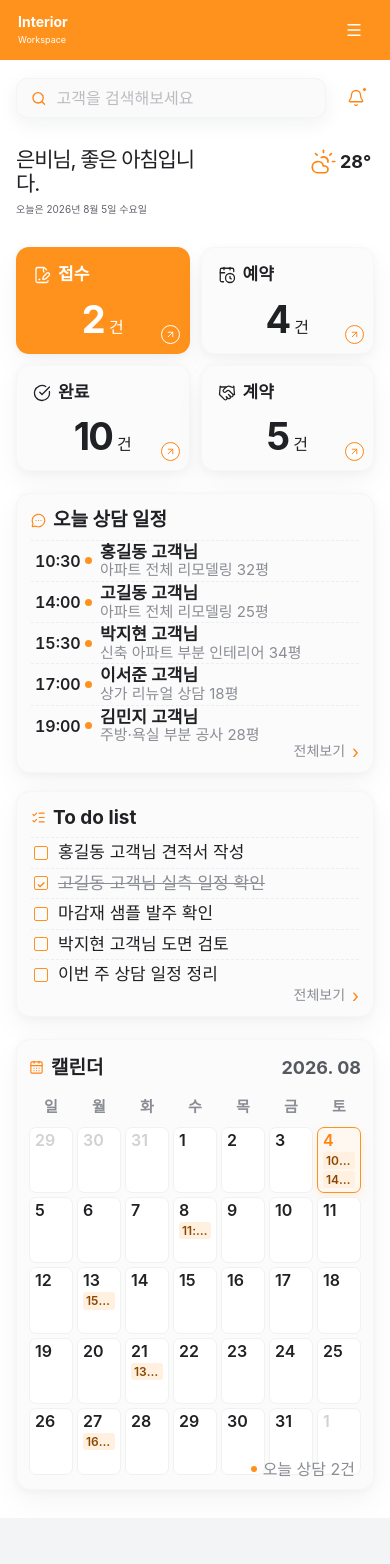
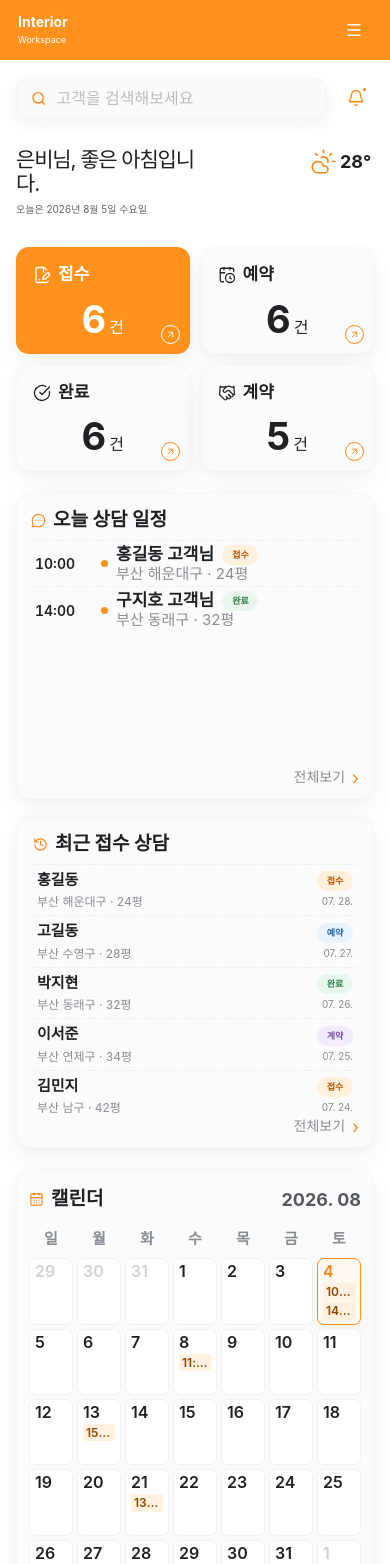
Before and after one commit to alab01bella-cell/interior_workspace, a Next.js app: page / in a window 390 px wide. Shown: the top 1564 px of the page. Before the commit the page ends 1518 px from the top, so only its background shows below. Built offline with nearby package versions, Linux system fonts and the light colour scheme.

Commit message:
feat: connect consultations to dashboard

```diff
--- a/src/app/globals.css
+++ b/src/app/globals.css
@@ -124,6 +124,7 @@ button:focus-visible, a:focus-visible, input:focus-visible {
 
 .stats-grid { display: grid; grid-template-columns: repeat(4, minmax(0, 1fr)); gap: clamp(16px, 2.5vw, 34px); margin-top: clamp(24px, 4vh, 38px); }
 .stat-card {
+  display: block;
   position: relative;
   min-height: 104px;
   padding: 14px 16px;
@@ -132,6 +133,8 @@ button:focus-visible, a:focus-visible, input:focus-visible {
   border: 1px solid #f7f7f8;
   border-radius: 13px;
   box-shadow: var(--shadow-card);
+  color: inherit;
+  text-decoration: none;
 }
 .stat-card--featured { color: #fff; background: var(--brand); border-color: transparent; }
 .stat-card-label { display: flex; align-items: center; gap: 7px; font-size: 17px; font-weight: 600; }
@@ -139,9 +142,10 @@ button:focus-visible, a:focus-visible, input:focus-visible {
 .stat-card p { display: flex; align-items: baseline; justify-content: center; gap: 5px; margin: 12px 0 0; }
 .stat-card p strong { font-size: 38px; line-height: 1; letter-spacing: -.05em; }
 .stat-card p span { font-size: 16px; }
-.stat-card button { position: absolute; right: 9px; bottom: 9px; display: grid; width: 19px; height: 19px; padding: 0; place-items: center; color: var(--brand-strong); background: #fff; border: 1px solid currentColor; border-radius: 50%; cursor: pointer; }
-.stat-card button svg { width: 11px; height: 11px; }
-.stat-card--featured button { color: #fff; background: transparent; }
+.stat-card-link-icon { position: absolute; right: 9px; bottom: 9px; display: grid; width: 19px; height: 19px; place-items: center; color: var(--brand-strong); background: #fff; border: 1px solid currentColor; border-radius: 50%; }
+.stat-card-link-icon svg { width: 11px; height: 11px; }
+.stat-card--featured .stat-card-link-icon { color: #fff; background: transparent; }
+.stat-skeleton { display: block; width: 42px; height: 30px; border-radius: 7px; background: linear-gradient(90deg, rgba(170,172,176,.16), rgba(170,172,176,.34), rgba(170,172,176,.16)); background-size: 200% 100%; animation: dashboard-shimmer 1.2s infinite; }
 
 .dashboard-grid { display: grid; grid-template-columns: minmax(0, 1fr) minmax(360px, 1fr); gap: clamp(22px, 2.5vw, 38px); min-height: 0; flex: 1; margin-top: 22px; }
 .dashboard-column { display: grid; grid-template-rows: repeat(2, minmax(0, 1fr)); gap: 18px; min-height: 0; }
@@ -151,18 +155,31 @@ button:focus-visible, a:focus-visible, input:focus-visible {
 .panel-title h2 { margin: 0; font-size: 19px; font-weight: 700; }
 .schedule-card, .todo-card { display: flex; min-height: 0; flex-direction: column; padding: 12px 16px 26px; overflow: hidden; }
 .schedule-list { display: grid; grid-template-rows: repeat(5, minmax(0, 1fr)); min-height: 0; flex: 1; margin-top: 5px; }
-.schedule-item { display: grid; grid-template-columns: 42px 7px 1fr; gap: 8px; align-items: center; min-height: 0; padding: 2px 4px; border-top: 1px dashed var(--line); }
-.schedule-item time { font-size: 16px; font-weight: 600; font-variant-numeric: tabular-nums; }
+.schedule-item { display: grid; grid-template-columns: 58px 7px 1fr; gap: 8px; align-items: center; min-height: 0; padding: 4px; color: inherit; border-top: 1px dashed var(--line); text-decoration: none; }
+.schedule-item time { font-size: 14px; font-weight: 600; font-variant-numeric: tabular-nums; }
 .schedule-dot { width: 7px; height: 7px; background: var(--brand); border-radius: 50%; }
 .schedule-item strong { display: block; font-size: 17px; font-weight: 600; line-height: 1.1; }
+.schedule-item strong .status-badge { min-width: 36px; height: 20px; margin-left: 4px; padding: 0 6px; font-size: 9px; vertical-align: 2px; }
 .schedule-item p { margin: 1px 0 0; overflow: hidden; color: var(--muted); font-size: 15px; line-height: 1.1; text-overflow: ellipsis; white-space: nowrap; }
-.text-link { position: absolute; right: 14px; bottom: 7px; padding: 0; color: var(--muted); background: transparent; border: 0; font-size: 14px; cursor: pointer; }
+.text-link { position: absolute; right: 14px; bottom: 7px; padding: 0; color: var(--muted); background: transparent; border: 0; font-size: 14px; text-decoration: none; cursor: pointer; }
 .text-link span { margin-left: 3px; color: var(--brand-strong); font-size: 18px; vertical-align: -2px; }
 .todo-list { display: grid; grid-template-rows: repeat(5, minmax(0, 1fr)); min-height: 0; flex: 1; gap: 0; margin-top: 5px; }
 .todo-list label { display: flex; min-height: 0; align-items: center; gap: 10px; padding: 2px 3px; border-top: 1px dashed var(--line); font-size: 17px; cursor: pointer; }
 .todo-list input { appearance: none; display: grid; width: 14px; height: 14px; margin: 0; place-items: center; border: 1px solid var(--brand); border-radius: 2px; }
 .todo-list input:checked::after { content: "✓"; color: var(--brand-strong); font-size: 10px; font-weight: 700; }
 .todo-list .is-completed span { color: var(--muted); text-decoration: line-through; }
+.recent-card { display: flex; min-height: 0; flex-direction: column; padding: 12px 16px 26px; overflow: hidden; }
+.recent-list { display: grid; grid-template-rows: repeat(5, minmax(0, 1fr)); min-height: 0; flex: 1; margin-top: 5px; }
+.recent-item { display: flex; min-width: 0; align-items: center; justify-content: space-between; gap: 10px; padding: 4px; color: inherit; border-top: 1px dashed var(--line); text-decoration: none; }
+.recent-item > div { min-width: 0; }
+.recent-item > div:last-child { display: grid; flex: none; justify-items: end; gap: 3px; }
+.recent-item strong { display: block; overflow: hidden; font-size: 15px; text-overflow: ellipsis; white-space: nowrap; }
+.recent-item p { margin: 2px 0 0; overflow: hidden; color: var(--muted); font-size: 12px; text-overflow: ellipsis; white-space: nowrap; }
+.recent-item time { color: var(--muted); font-size: 10px; }
+.recent-item .status-badge { min-width: 36px; height: 20px; padding: 0 6px; font-size: 9px; }
+.dashboard-empty { display: grid; height: 100%; margin: 0; place-items: center; color: var(--muted); font-size: 13px; text-align: center; }
+.dashboard-row-skeleton { align-self: center; width: 100%; height: 28px; border-radius: 7px; background: linear-gradient(90deg, #f2f2f3, #e8e9eb, #f2f2f3); background-size: 200% 100%; animation: dashboard-shimmer 1.2s infinite; }
+@keyframes dashboard-shimmer { to { background-position: -200% 0; } }
 
 .calendar-card { display: flex; min-height: 0; height: 100%; flex-direction: column; padding: 14px 18px; overflow: hidden; }
 .calendar-heading { display: flex; align-items: center; justify-content: space-between; }
@@ -337,7 +354,7 @@ button:focus-visible, a:focus-visible, input:focus-visible {
   .dashboard-grid { grid-template-columns: 1fr; }
   .dashboard-column { grid-template-rows: auto; }
   .calendar-card { min-height: 380px; overflow: visible; }
-  .schedule-card, .todo-card { min-height: 184px; overflow: visible; }
+  .schedule-card, .todo-card, .recent-card { min-height: 184px; overflow: visible; }
   .consultations-page { margin-top: 24px; }
   .consultations-heading { align-items: flex-start; }
   .consultations-heading h1 { font-size: 30px; }
--- a/src/app/page.tsx
+++ b/src/app/page.tsx
@@ -1,10 +1,7 @@
 import { CloudSun } from "lucide-react";
 import { AppShell } from "@/components/layout/app-shell";
-import { CalendarCard } from "@/components/dashboard/calendar-card";
-import { ScheduleCard } from "@/components/dashboard/schedule-card";
-import { StatCard } from "@/components/dashboard/stat-card";
-import { TodoCard } from "@/components/dashboard/todo-card";
-import { dashboardStats, mockUser } from "@/lib/mock/dashboard-data";
+import { DashboardDataSection } from "@/components/dashboard/dashboard-data-section";
+import { mockUser } from "@/lib/mock/dashboard-data";
 
 function getKoreanDate() {
   return new Intl.DateTimeFormat("ko-KR", {
@@ -35,17 +32,7 @@ export default function DashboardPage() {
         </div>
       </section>
 
-      <section className="stats-grid" aria-label="상담 현황">
-        {dashboardStats.map((stat) => <StatCard {...stat} key={stat.label} />)}
-      </section>
-
-      <section className="dashboard-grid">
-        <div className="dashboard-column">
-          <ScheduleCard />
-          <TodoCard />
-        </div>
-        <CalendarCard />
-      </section>
+      <DashboardDataSection />
     </AppShell>
   );
 }
--- a/src/components/consultations/consultations-page.tsx
+++ b/src/components/consultations/consultations-page.tsx
@@ -15,10 +15,10 @@ const formatDate = (value: string) => new Intl.DateTimeFormat("ko-KR", {
   year: "2-digit", month: "2-digit", day: "2-digit",
 }).format(new Date(value));
 
-export function ConsultationsPage() {
+export function ConsultationsPage({ initialStatus = "전체" }: { initialStatus?: "전체" | ConsultationStatus }) {
   const [consultations, setConsultations] = useState(initialConsultations);
   const [query, setQuery] = useState("");
-  const [statusFilter, setStatusFilter] = useState<"전체" | ConsultationStatus>("전체");
+  const [statusFilter, setStatusFilter] = useState<"전체" | ConsultationStatus>(initialStatus);
   const [page, setPage] = useState(1);
 
   useEffect(() => {
--- /dev/null
+++ b/src/components/dashboard/dashboard-data-section.tsx
@@ -0,0 +1,60 @@
+"use client";
+
+import { useEffect, useState } from "react";
+import { CalendarClock, CircleCheckBig, FilePenLine, Handshake } from "lucide-react";
+import {
+  getAllConsultations,
+  getConsultationStatusCounts,
+  getRecentConsultations,
+  getTodayConsultations,
+  type ConsultationStatusCounts,
+} from "@/lib/consultations/consultation-selectors";
+import type { Consultation } from "@/types/consultation";
+import { CalendarCard } from "./calendar-card";
+import { RecentConsultationsCard } from "./recent-consultations-card";
+import { ScheduleCard } from "./schedule-card";
+import { StatCard } from "./stat-card";
+
+interface DashboardData {
+  counts: ConsultationStatusCounts;
+  today: Consultation[];
+  recent: Consultation[];
+}
+
+const statMeta = [
+  { label: "접수" as const, icon: FilePenLine, featured: true },
+  { label: "예약" as const, icon: CalendarClock },
+  { label: "완료" as const, icon: CircleCheckBig },
+  { label: "계약" as const, icon: Handshake },
+];
+
+export function DashboardDataSection() {
+  const [data, setData] = useState<DashboardData | null>(null);
+
+  useEffect(() => {
+    const timer = window.setTimeout(() => {
+      const consultations = getAllConsultations();
+      setData({
+        counts: getConsultationStatusCounts(consultations),
+        today: getTodayConsultations(consultations),
+        recent: getRecentConsultations(consultations),
+      });
+    });
+    return () => window.clearTimeout(timer);
+  }, []);
+
+  return (
+    <>
+      <section className="stats-grid" aria-label="상담 현황">
+        {statMeta.map((stat) => <StatCard {...stat} count={data?.counts[stat.label] ?? null} key={stat.label} />)}
+      </section>
+      <section className="dashboard-grid">
+        <div className="dashboard-column">
+          <ScheduleCard consultations={data?.today ?? null} />
+          <RecentConsultationsCard consultations={data?.recent ?? null} />
+        </div>
+        <CalendarCard />
+      </section>
+    </>
+  );
+}
--- /dev/null
+++ b/src/components/dashboard/recent-consultations-card.tsx
@@ -0,0 +1,28 @@
+import Link from "next/link";
+import { History } from "lucide-react";
+import type { Consultation } from "@/types/consultation";
+import { Card } from "@/components/ui/card";
+import { StatusBadge } from "@/components/consultations/status-badge";
+
+const formatReceivedAt = (value: string) => new Intl.DateTimeFormat("ko-KR", {
+  month: "2-digit", day: "2-digit",
+}).format(new Date(value));
+
+export function RecentConsultationsCard({ consultations }: { consultations: Consultation[] | null }) {
+  return (
+    <Card className="recent-card">
+      <div className="panel-title"><History aria-hidden="true" /><h2>최근 접수 상담</h2></div>
+      <div className="recent-list">
+        {consultations === null && Array.from({ length: 5 }, (_, index) => <span className="dashboard-row-skeleton" key={index} />)}
+        {consultations?.map((consultation) => (
+          <Link className="recent-item" href={`/consultations/${encodeURIComponent(consultation.id)}`} key={consultation.id}>
+            <div><strong>{consultation.customerName}</strong><p>{consultation.region} · {consultation.areaSize}</p></div>
+            <div><StatusBadge status={consultation.status} /><time>{formatReceivedAt(consultation.receivedAt)}</time></div>
+          </Link>
+        ))}
+        {consultations?.length === 0 && <p className="dashboard-empty">최근 접수된 상담이 없습니다.</p>}
+      </div>
+      <Link className="text-link" href="/consultations">전체보기 <span>›</span></Link>
+    </Card>
+  );
+}
--- a/src/components/dashboard/schedule-card.tsx
+++ b/src/components/dashboard/schedule-card.tsx
@@ -1,8 +1,10 @@
+import Link from "next/link";
 import { MessageCircleMore } from "lucide-react";
-import { todayConsultations } from "@/lib/mock/dashboard-data";
+import type { Consultation } from "@/types/consultation";
 import { Card } from "@/components/ui/card";
+import { StatusBadge } from "@/components/consultations/status-badge";
 
-export function ScheduleCard() {
+export function ScheduleCard({ consultations }: { consultations: Consultation[] | null }) {
   return (
     <Card className="schedule-card">
       <div className="panel-title">
@@ -10,18 +12,20 @@ export function ScheduleCard() {
         <h2>오늘 상담 일정</h2>
       </div>
       <div className="schedule-list">
-        {todayConsultations.map((consultation) => (
-          <article className="schedule-item" key={consultation.id}>
-            <time>{consultation.time}</time>
+        {consultations === null && Array.from({ length: 3 }, (_, index) => <span className="dashboard-row-skeleton" key={index} />)}
+        {consultations?.map((consultation) => (
+          <Link className="schedule-item" href={`/consultations/${encodeURIComponent(consultation.id)}`} key={consultation.id}>
+            <time>{consultation.visitTime || "시간 미정"}</time>
             <span className="schedule-dot" aria-hidden="true" />
             <div>
-              <strong>{consultation.customerName} 고객님</strong>
-              <p>{consultation.summary}</p>
+              <strong>{consultation.customerName} 고객님 <StatusBadge status={consultation.status} /></strong>
+              <p>{consultation.region} · {consultation.areaSize}</p>
             </div>
-          </article>
+          </Link>
         ))}
+        {consultations?.length === 0 && <p className="dashboard-empty">오늘 예정된 상담이 없습니다.</p>}
       </div>
-      <button className="text-link" type="button">전체보기 <span>›</span></button>
+      <Link className="text-link" href="/consultations">전체보기 <span>›</span></Link>
     </Card>
   );
 }
--- a/src/components/dashboard/stat-card.tsx
+++ b/src/components/dashboard/stat-card.tsx
@@ -1,20 +1,22 @@
+import Link from "next/link";
 import { ArrowUpRight } from "lucide-react";
-import type { DashboardStat } from "@/types/dashboard";
+import type { LucideIcon } from "lucide-react";
+import type { ConsultationStatus } from "@/types/consultation";
 
-export function StatCard({ label, count, icon: Icon, featured }: DashboardStat) {
+export function StatCard({ label, count, icon: Icon, featured }: { label: ConsultationStatus; count: number | null; icon: LucideIcon; featured?: boolean }) {
   return (
-    <article className={`stat-card${featured ? " stat-card--featured" : ""}`}>
+    <Link className={`stat-card${featured ? " stat-card--featured" : ""}`} href={`/consultations?status=${encodeURIComponent(label)}`}>
       <div className="stat-card-label">
         <Icon aria-hidden="true" />
         <span>{label}</span>
       </div>
       <p>
-        <strong>{count}</strong>
-        <span>건</span>
+        <strong>{count === null ? <span className="stat-skeleton" aria-label="불러오는 중" /> : count}</strong>
+        {count !== null && <span>건</span>}
       </p>
-      <button aria-label={`${label} 내역 보기`} type="button">
+      <span className="stat-card-link-icon" aria-label={`${label} 내역 보기`}>
         <ArrowUpRight />
-      </button>
-    </article>
+      </span>
+    </Link>
   );
 }
--- /dev/null
+++ b/src/lib/consultations/consultation-selectors.ts
@@ -0,0 +1,41 @@
+import { localStorageConsultationRepository } from "./local-storage-consultation-repository";
+import { initialConsultations } from "@/lib/mock/consultations-data";
+import type { Consultation, ConsultationStatus } from "@/types/consultation";
+
+export type ConsultationStatusCounts = Record<ConsultationStatus, number>;
+
+export function getAllConsultations(): Consultation[] {
+  return [...localStorageConsultationRepository.list(), ...initialConsultations];
+}
+
+export function getConsultationStatusCounts(consultations: Consultation[]): ConsultationStatusCounts {
+  return consultations.reduce<ConsultationStatusCounts>((counts, consultation) => {
+    counts[consultation.status] += 1;
+    return counts;
+  }, { 접수: 0, 예약: 0, 완료: 0, 계약: 0 });
+}
+
+export function getLocalDateValue(date = new Date()) {
+  const year = date.getFullYear();
+  const month = String(date.getMonth() + 1).padStart(2, "0");
+  const day = String(date.getDate()).padStart(2, "0");
+  return `${year}-${month}-${day}`;
+}
+
+export function getTodayConsultations(consultations: Consultation[], date = new Date()) {
+  const today = getLocalDateValue(date);
+  return consultations
+    .filter((consultation) => consultation.visitDate === today)
+    .sort((a, b) => {
+      if (!a.visitTime && !b.visitTime) return 0;
+      if (!a.visitTime) return 1;
+      if (!b.visitTime) return -1;
+      return a.visitTime.localeCompare(b.visitTime);
+    });
+}
+
+export function getRecentConsultations(consultations: Consultation[], limit = 5) {
+  return [...consultations]
+    .sort((a, b) => new Date(b.receivedAt).getTime() - new Date(a.receivedAt).getTime())
+    .slice(0, limit);
+}
```
Also changed, not shown: src/app/consultations/page.tsx (+7 -2 lines).
